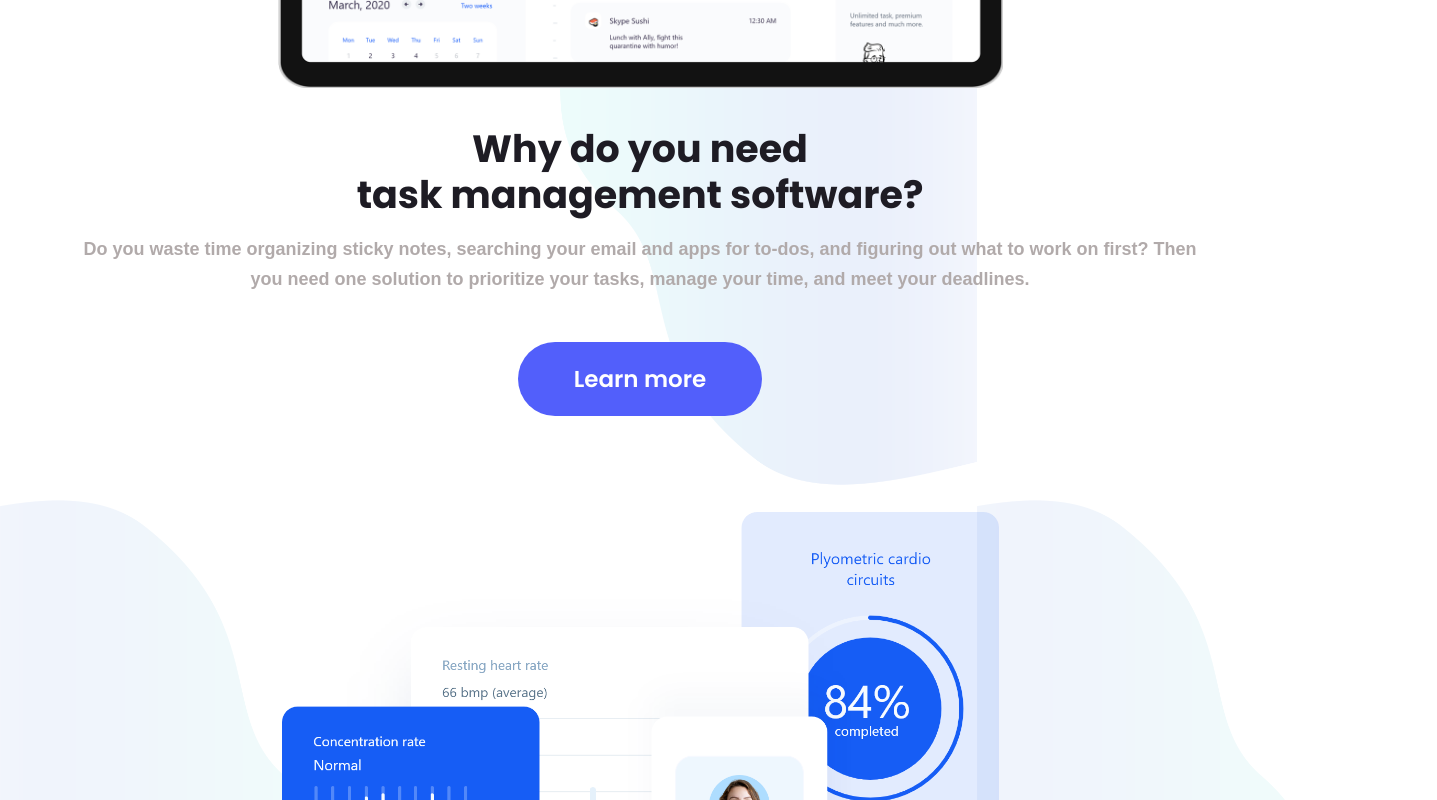
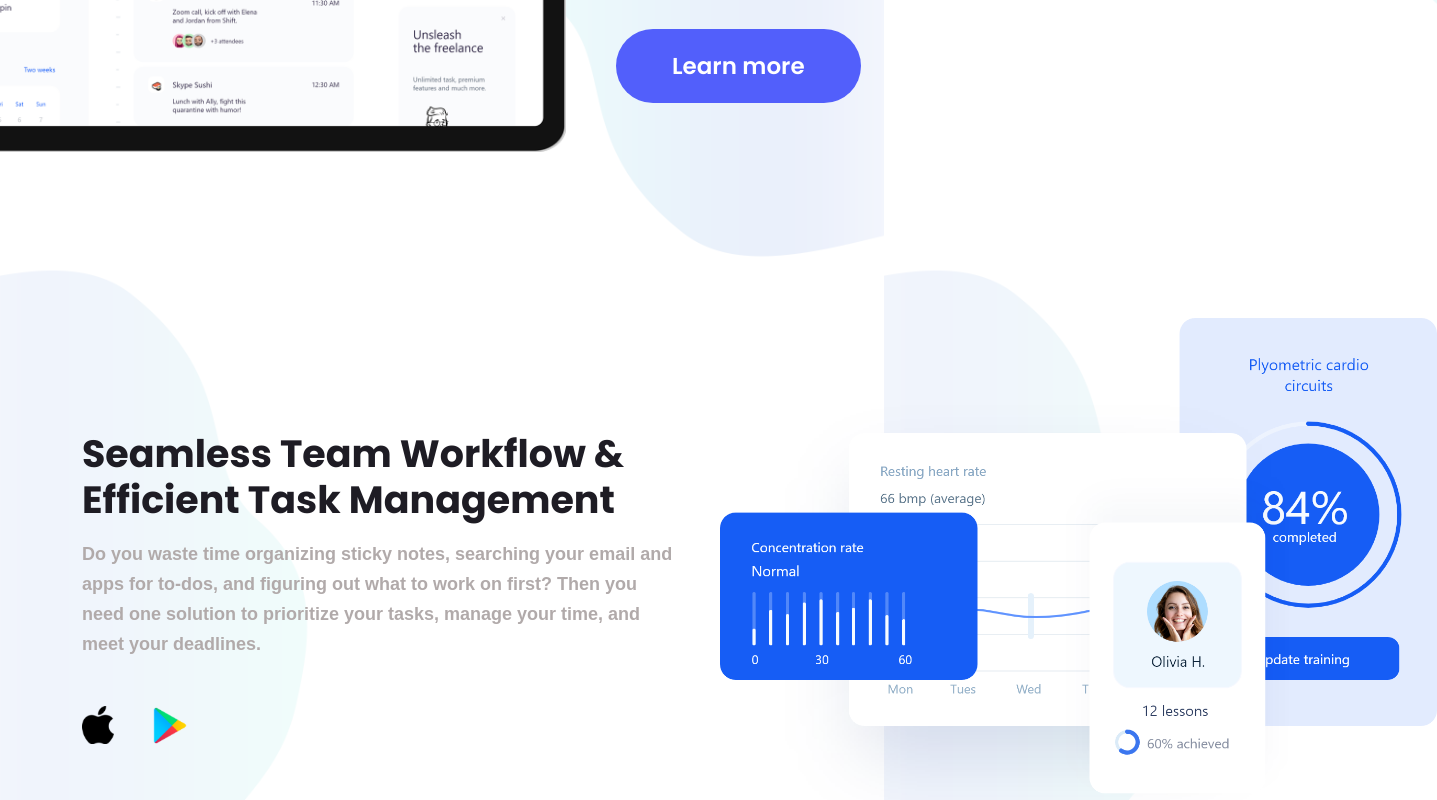
Before and after one commit to Amr-rgb/taskia, a Next.js app: page / in a window 1280 px wide. Shown: the part 1920-2720 px from the top of the page, 1437 px wide, since content can reach past the window. Built offline with nearby package versions, Linux system fonts and the light colour scheme.

Commit message:
add features | responsive

```diff
--- a/components/Feature1.js
+++ b/components/Feature1.js
@@ -3,12 +3,12 @@ import Link from "next/link";
 
 function Feature1() {
     return (
-        <div className="flex flex-col items-center gap-8">
-            <div className="image">
+        <div className="flex flex-col items-center gap-8 lg:flex-row lg:gap-0 2xl:gap-16 2xl:justify-start">
+            <div className="image lg:-translate-x-1/3 2xl:translate-x-0">
                 <Image src='/screen.png' width={726} height={454} />
             </div>
 
-            <div className="flex flex-col items-center gap-4 text-center">
+            <div className="flex flex-col items-center gap-4 text-center  md:items-start md:text-left lg:flex-1 lg:-ml-48 2xl:ml-0">
                 <h2>Why do you need<br />task management software?</h2>
                 <p className="text">Do you waste time organizing sticky notes, searching your email and apps for to-dos, and figuring out what to work on first? Then you need one solution to prioritize your tasks, manage your time, and meet your deadlines.</p>
                 <Link href='#'><a className="btn mt-8">Learn more</a></Link>
--- a/components/Feature2.js
+++ b/components/Feature2.js
@@ -3,12 +3,12 @@ import Link from "next/link";
 
 function Feature2() {
     return (
-        <div className="flex flex-col items-center gap-8">
-            <div className="image">
+        <div className="flex flex-col items-center gap-8 lg:flex-row-reverse lg:gap-0 2xl:gap-16 2xl:justify-end">
+            <div className="image lg:translate-x-1/3 2xl:translate-x-0">
                 <Image src='/graphs.png' width={717} height={547} />
             </div>
 
-            <div className="flex flex-col items-center gap-4 text-center">
+            <div className="flex flex-col items-center gap-4 text-center md:items-start md:text-left lg:flex-1 lg:-mr-48 2xl:mr-0">
                 <h2>Seamless Team Workflow & Efficient Task Management</h2>
                 <p className="text">Do you waste time organizing sticky notes, searching your email and apps for to-dos, and figuring out what to work on first? Then you need one solution to prioritize your tasks, manage your time, and meet your deadlines.</p>
                 <div className="apps flex items-center gap-4 mt-6">
--- a/components/Features.js
+++ b/components/Features.js
@@ -3,8 +3,8 @@ import Feature2 from "./Feature2";
 
 function Features() {
     return (
-        <section className="features-section my-16 mt-24">
-            <div className="container flex flex-col gap-24">
+        <section className="features-section my-16 mt-24 md:my-24 md:mt-32 lg:my-40">
+            <div className="container flex flex-col gap-24 md:gap-32 lg:gap-40">
                 <Feature1 />
                 <Feature2 />
             </div>
```
